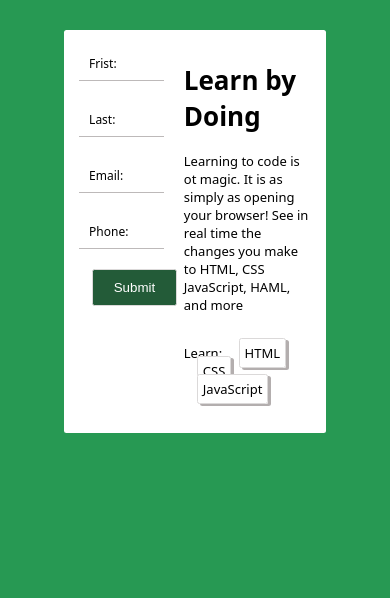
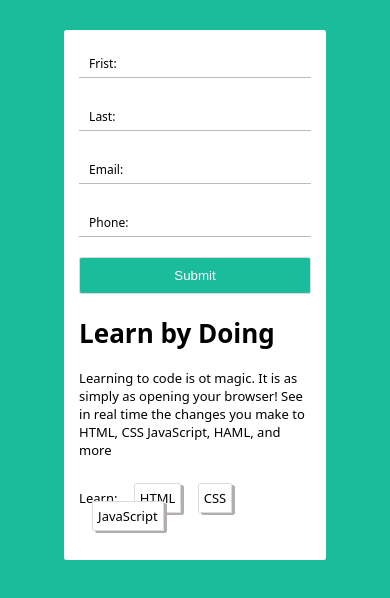
Before and after one commit to AliAlArands/task-two, a plain HTML site: page learn by doing/index.html in a window 390 px wide. Drawn offline with Linux system fonts and the light colour scheme.

Commit message:
made the design responsive

```diff
--- a/learn by doing/style.css
+++ b/learn by doing/style.css
@@ -7,7 +7,7 @@ html {
 }
 
 body {
-    background-color: rgb(39, 153, 83);
+    background-color: #1bbc9b;
     height: 110vh;
 }
 
@@ -43,8 +43,11 @@ body {
     margin-bottom: 0.4rem;
     color: black;
     text-decoration: none;
+    transition: all 0.3s linear;
 }
-
+.btn:hover {
+    box-shadow: 0 0 8px rgb(148, 142, 142);
+}
 .form {
     width: 40%;
     margin-right: 2rem;
@@ -66,7 +69,7 @@ body {
     margin-left: 0.5rem;
     margin-bottom: 0.5rem;
     width: 100%;
-    padding: 0.5rem 1rem 0 0;
+    padding: 0.2rem 1rem 0 0;
 }
 
 .input {
@@ -76,12 +79,31 @@ body {
 .btn-submit {
     width: 100%;
     padding: 1rem;
-    background-color: rgba(6, 70, 30, 0.884);
+    background-color:#1bbc9b;
     color: white;
     box-shadow: 0 0 0 white;
     transition: all 0.3s linear;
 }
 
 .btn-submit:hover {
-    background-color: rgb(34, 172, 87);
+    background-color: #0f7561;
 }
+
+
+@media screen and (max-width: 665px){
+    .container {
+        flex-direction: column;
+    }
+
+    .description {
+        width: 100%;
+    }
+
+    .form {
+        width: 100%;
+    }
+
+    .btn-submit {
+        margin-left: 0;
+    }
+}
```
